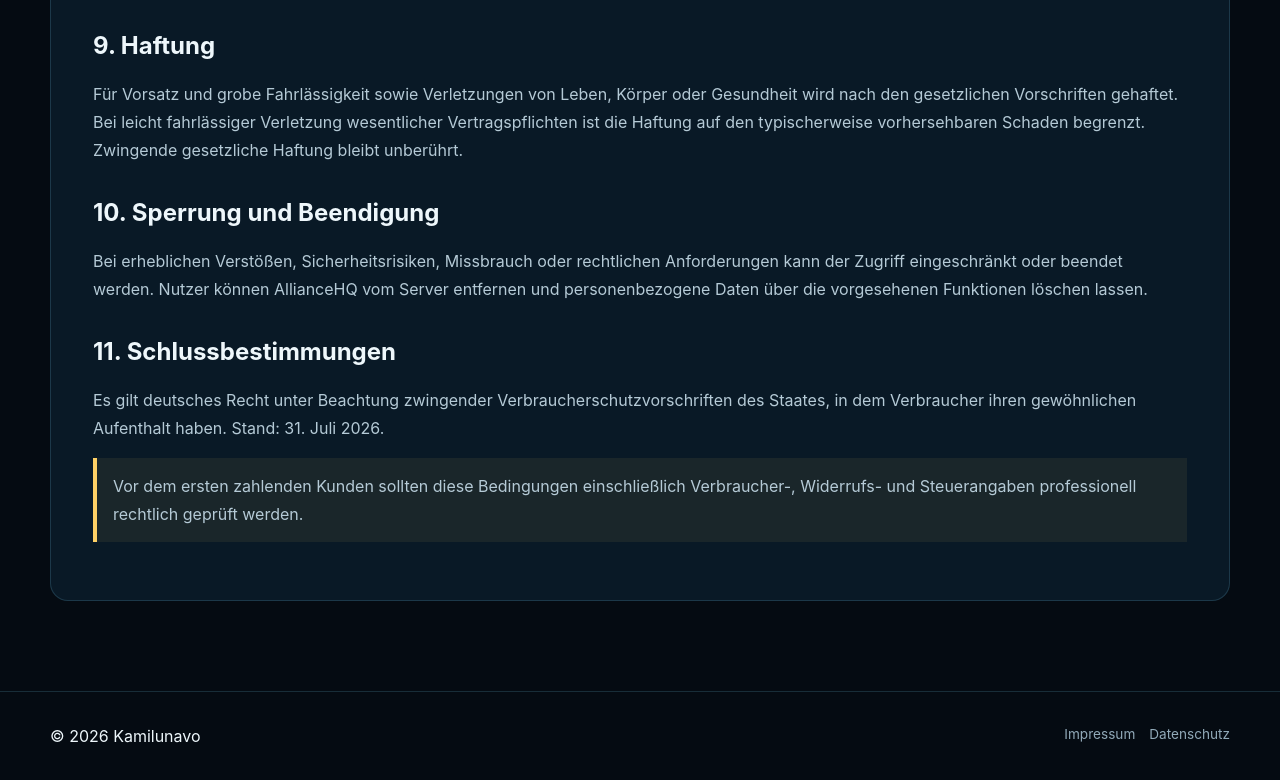
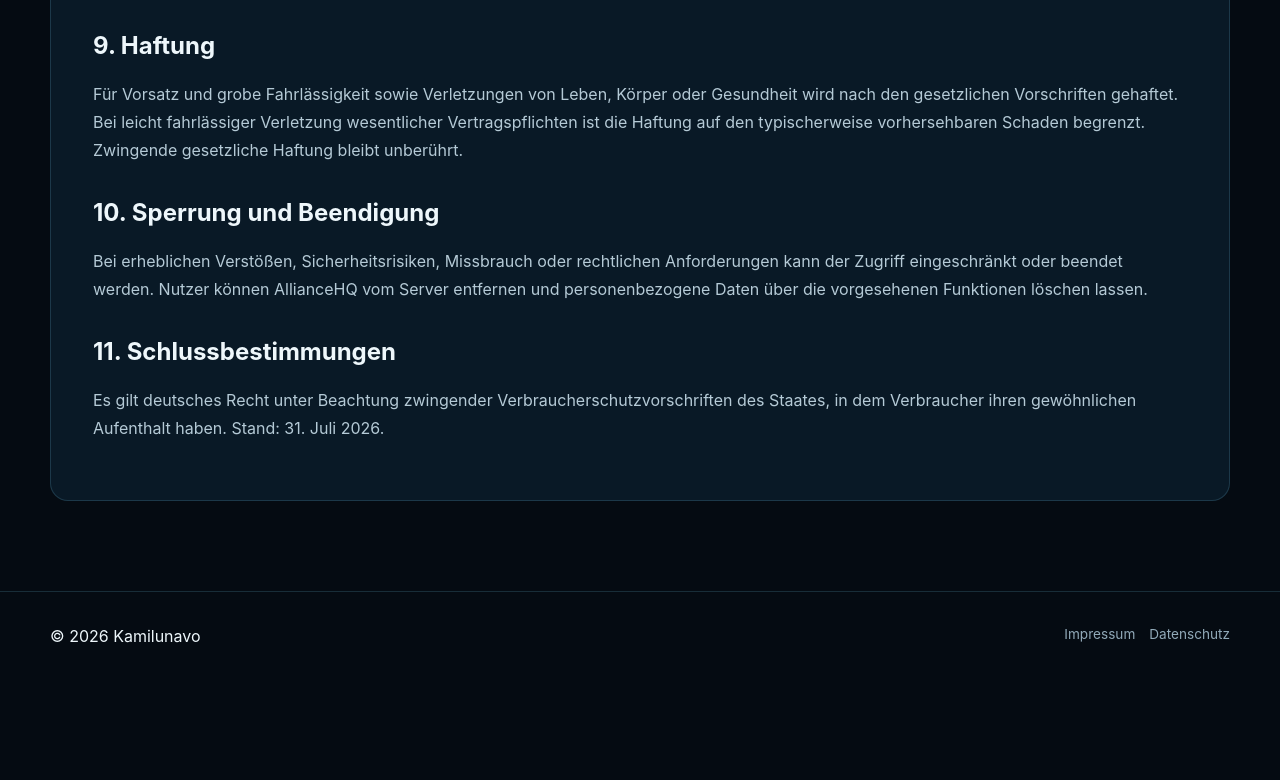
Before and after one commit to acciento89-bot/alliancehq-website, a plain HTML site: page terms.html in a window 1280 px wide. Shown: the part 1571-2351 px from the top of the page. After the commit the page ends 2251 px from the top, so only its background shows below. Drawn offline with Linux system fonts and the light colour scheme.

Commit message:
terms.html aktualisieren

```diff
--- a/terms.html
+++ b/terms.html
@@ -13,7 +13,7 @@
 <h2>9. Haftung</h2><p>Für Vorsatz und grobe Fahrlässigkeit sowie Verletzungen von Leben, Körper oder Gesundheit wird nach den gesetzlichen Vorschriften gehaftet. Bei leicht fahrlässiger Verletzung wesentlicher Vertragspflichten ist die Haftung auf den typischerweise vorhersehbaren Schaden begrenzt. Zwingende gesetzliche Haftung bleibt unberührt.</p>
 <h2>10. Sperrung und Beendigung</h2><p>Bei erheblichen Verstößen, Sicherheitsrisiken, Missbrauch oder rechtlichen Anforderungen kann der Zugriff eingeschränkt oder beendet werden. Nutzer können AllianceHQ vom Server entfernen und personenbezogene Daten über die vorgesehenen Funktionen löschen lassen.</p>
 <h2>11. Schlussbestimmungen</h2><p>Es gilt deutsches Recht unter Beachtung zwingender Verbraucherschutzvorschriften des Staates, in dem Verbraucher ihren gewöhnlichen Aufenthalt haben. Stand: 31. Juli 2026.</p>
-<p class="notice">Vor dem ersten zahlenden Kunden sollten diese Bedingungen einschließlich Verbraucher-, Widerrufs- und Steuerangaben professionell rechtlich geprüft werden.</p>
+
 </article>
 <article class="legal-content" data-lang-section="en" hidden>
 <h2>1. Provider and scope</h2><p>The service is provided by Kamilunavo, owner Piotr Kaminski. These terms apply to the AllianceHQ website, dashboard and Discord bot.</p>
```
